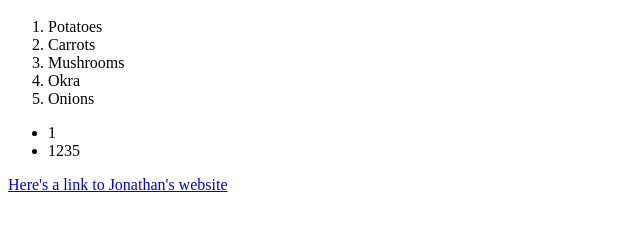
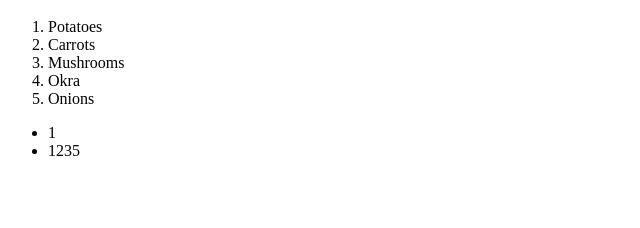
Before and after one commit to GamingCuber/setup-page, a plain HTML site: page index.html in a window 1280 px wide. Shown: the part 398-626 px from the top of the page, without its empty margins (0-640 px from the left). Drawn offline with Linux system fonts and the light colour scheme.

Commit message:
Moved <a> tag from index.html to webring.html

```diff
--- a/index.html
+++ b/index.html
@@ -28,7 +28,6 @@
         <li>1</li>
         <li>1235</li>
     </ul>
-    <a href="https://johnhc123.github.io/Capstone/webring.html"> Here's a link to Jonathan's website </a>
 </body>
 
 </html>
```
Also changed, not shown: webring.html (+1 -0 lines).
